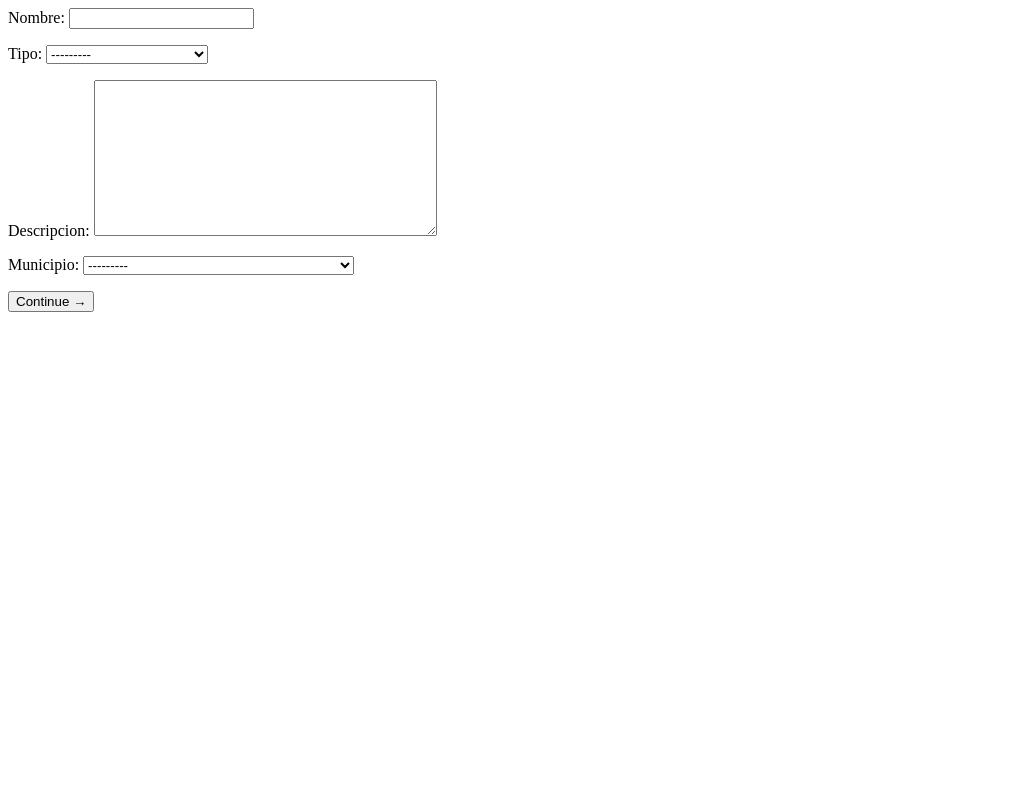
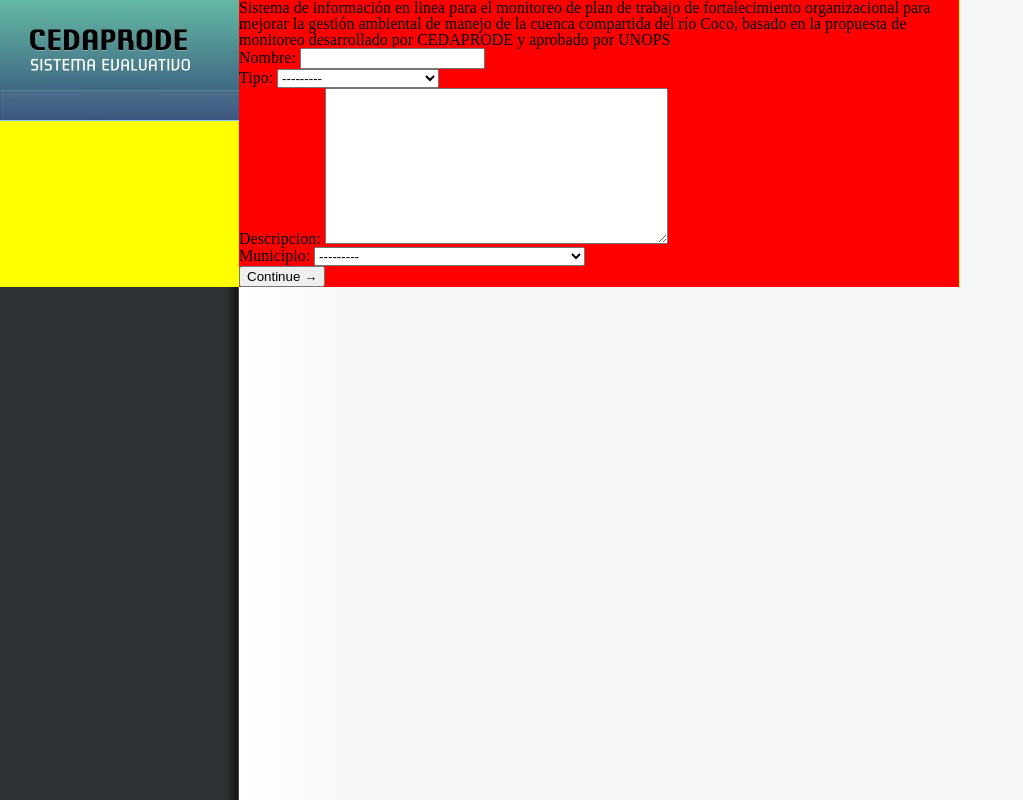
Before and after one commit to fitoria/cedaprode, a Django app: page /crear-organizacion/ in a window 1280 px wide. Shown: the whole page, without its empty margins (0-1023 px from the left). Run offline with Django 3.2, Linux system fonts and the light colour scheme; the visitor is signed in with stand-in values (Sample User, id 1); data comes from the database, SQL or seed files in the repository; parts of the project's set-up code (start-up, migrations or seed data) failed here and were passed over.

Commit message:
configurando media

```diff
--- /dev/null
+++ b/cedaprode/static_media/css/estilo.css
@@ -0,0 +1,56 @@
+/* Reset */
+html, body, div, span, h1, h2, h3, h4, h5, h6, p, blockquote,
+a, font, img, ul, li {
+    margin: 0;
+    padding: 0;
+    border: 0;
+    outline: 0;
+    font-size: 100%;
+    vertical-align: baseline;
+    background: transparent;
+    text-decoration:none;
+}
+body {
+    line-height: 1;
+}
+ol, ul {
+    list-style: none;
+}
+
+:focus {
+    outline: 0;
+}
+/* // Reset */
+
+/* generales */
+
+body{
+    background:#f5f6f6 url(/files/imagen/fondo.png) repeat-y;
+}
+
+.izq{float:left;}
+.der{float:right;}
+.separador{clear:both;}
+
+#marco{
+    width:960px;
+    background:yellow;
+}
+
+#sidebar{
+    width:239px;
+    float:left;
+}
+
+#cuerpo{
+    background:red;
+    width:720px;
+    float:left;
+}
+
+#logo{
+    widht:239px;
+    height:120px;
+    background:url(/files/imagen/logo.jpg) no-repeat;
+    border-bottom:#88cbff solid 1px;
+}
--- a/cedaprode/templates/base.html
+++ b/cedaprode/templates/base.html
@@ -1,13 +1,28 @@
-<html>
+<!DOCTYPE html PUBLIC "-//W3C//DTD XHTML 1.0 Transitional//EN" "http://www.w3.org/TR/xhtml1/DTD/xhtml1-transitional.dtd">
+<html xmlns="http://www.w3.org/1999/xhtml">
   <head>
     <meta http-equiv="content-type" content="text/html; charset=utf-8">
-
+    <link href="/files/css/estilo.css" rel="stylesheet" type="text/css" media="screen" />
     <title>{%block title%}{%endblock%}</title>
     {%block extra_head%}{%endblock%}
 
   </head>
   <body>
-    {%block content%}
-    {%endblock%}
+    <div id ="marco">
+        <div id="sidebar">
+            <div id="logo">
+            </div>
+        </div>
+        <div id="cuerpo">
+            <div id="panel">
+                <div class="margen">
+                    Sistema de información en linea para el monitoreo de plan de trabajo de fortalecimiento organizacional para mejorar la gestión ambiental de manejo de la cuenca compartida del río Coco, basado en la propuesta de monitoreo desarrollado por CEDAPRODE y aprobado por UNOPS
+                </div>
+            </div>
+            {%block content%}
+            {%endblock%}
+        </div>
+        <div class="separador"></div>
+    </div>
   </body>
 </html>
--- a/cedaprode/urls.py
+++ b/cedaprode/urls.py
@@ -2,6 +2,8 @@ from django.conf.urls.defaults import patterns, include, url
 
 from django.contrib import admin
 admin.autodiscover()
+import settings
+from os import path as os_path
 
 urlpatterns = patterns('',
     # Examples:
@@ -12,3 +14,9 @@ urlpatterns = patterns('',
     url(r'^accounts/login/$', 'django.contrib.auth.views.login', name='user-login'),
     url(r'^', include('cedaprode.encuesta.urls')),
 )
+
+if settings.DEBUG:
+    urlpatterns += patterns('',
+                            (r'^files/(.*)$', 'django.views.static.serve',
+                             {'document_root': os_path.join(settings.MEDIA_ROOT)}),
+                           )
```
Also changed, not shown: cedaprode/settings.py (+4 -3 lines), cedaprode/static_media/imagen/fondo.png (added), cedaprode/static_media/imagen/logo.jpg (added), 1 other file.
